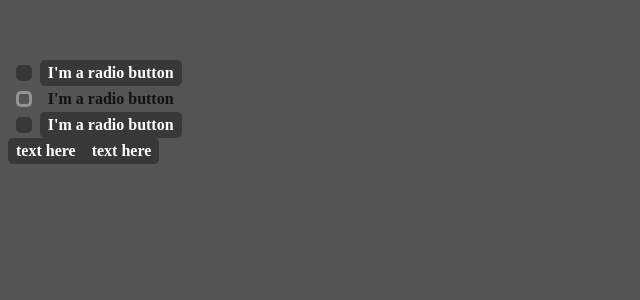
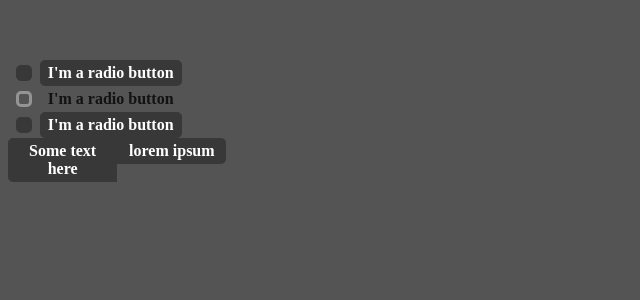
Before and after one commit to Ragnar-Oock/Shreaddy-UI, a Vue app: page / in a window 1280 px wide. Shown: the top 300 px of the page, without its empty margins (0-640 px from the left). Built offline with nearby package versions, Linux system fonts and the light colour scheme; a web font is replaced by a local one.

Commit message:
pass option label to child component in SRadioGroup

```diff
--- a/src/components/SRadioGroup.vue
+++ b/src/components/SRadioGroup.vue
@@ -13,7 +13,7 @@
 			:value="option.value"
 			:block="type === 'block'"
 		>
-			text here
+			{{ option.label }}
 		</SRadio>
 	</div>
 </template>
```
